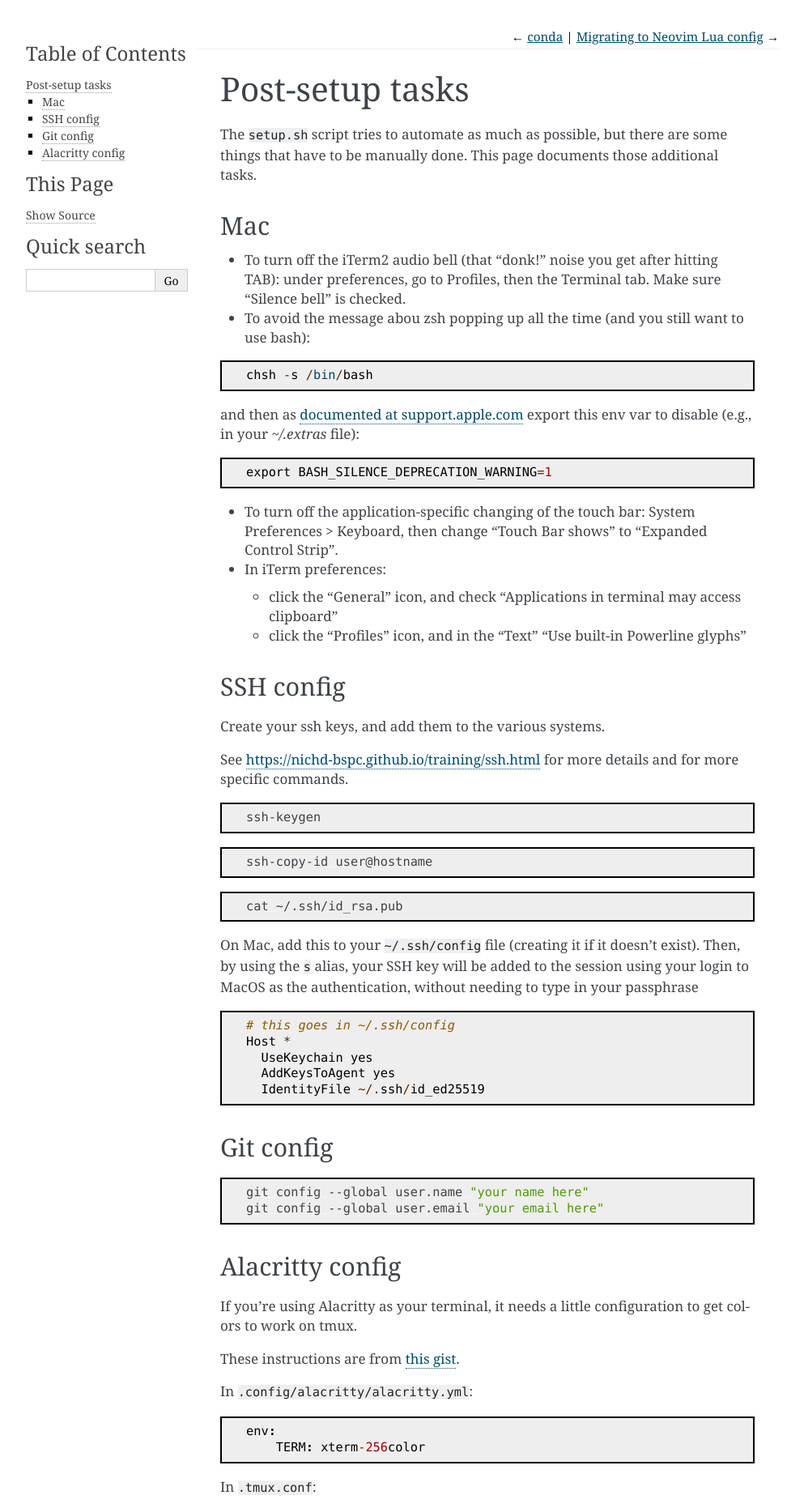
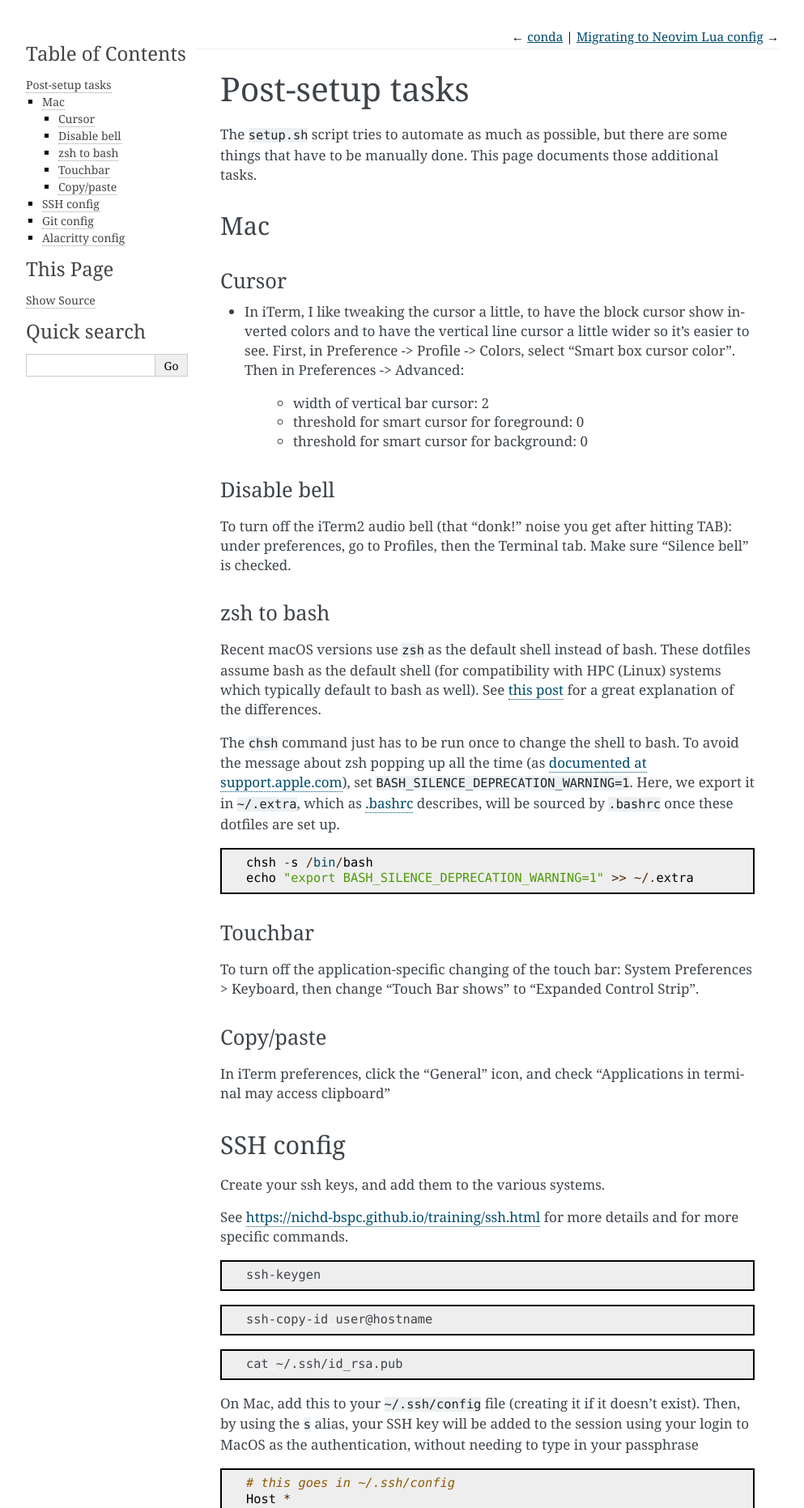
Before and after one commit to daler/dotfiles, a Sphinx documentation site: the page built from docs/post.rst, in a window 1280 px wide. Shown: the top 1862 px of the page at 81% size, without its empty margins (148-1141 px from the left). Built offline with Sphinx 7.4.7, drawn with Linux system fonts in a browser that asks for light colours.

Commit message:
update docs based on recent feedback

```diff
--- a/docs/_static/custom.css
+++ b/docs/_static/custom.css
@@ -35,6 +35,10 @@
     background-color: #f7f9ff;
 }
 
+div.tip {
+    background-color: #f1f8f1;
+}
+
 div.seealso {
     background-color: #fffaf1;
 }
--- a/docs/bash.rst
+++ b/docs/bash.rst
@@ -2,6 +2,8 @@
 
 Bash dotfiles
 =============
+
+.. _bashrc:
 
 ``.bashrc``
 -----------
--- a/docs/post.rst
+++ b/docs/post.rst
@@ -10,35 +10,58 @@ tasks.
 Mac
 ---
 
-- To turn off the iTerm2 audio bell (that "donk!" noise you get after hitting
-  TAB): under preferences, go to Profiles, then the Terminal tab. Make sure
-  "Silence bell" is checked.
+Cursor
+~~~~~~
 
-- To avoid the message abou zsh popping up all the time (and you still want to use bash):
+- In iTerm, I like tweaking the cursor a little, to have the block cursor show
+  inverted colors and to have the vertical line cursor a little wider so it's
+  easier to see. First, in Preference -> Profile -> Colors, select "Smart box
+  cursor color". Then in Preferences -> Advanced:
+
+    - width of vertical bar cursor: 2
+    - threshold for smart cursor for foreground: 0
+    - threshold for smart cursor for background: 0
+
+Disable bell
+~~~~~~~~~~~~
+
+To turn off the iTerm2 audio bell (that "donk!" noise you get after hitting
+TAB): under preferences, go to Profiles, then the Terminal tab. Make sure
+"Silence bell" is checked.
+
+.. _zshmac:
+
+zsh to bash
+~~~~~~~~~~~
+
+Recent macOS versions use ``zsh`` as the default shell instead of bash. These
+dotfiles assume bash as the default shell (for compatibility with HPC (Linux)
+systems which typically default to bash as well). See `this post
+<https://apple.stackexchange.com/a/361957>`_ for a great explanation of the
+differences.
+
+The ``chsh`` command just has to be run once to change the shell to bash. To
+avoid the message about zsh popping up all the time (as `documented at
+support.apple.com <https://support.apple.com/en-us/HT208050>`_), set
+``BASH_SILENCE_DEPRECATION_WARNING=1``. Here, we export it in :file:`~/.extra`,
+which as :ref:`bashrc` describes, will be sourced by :file:`.bashrc` once these
+dotfiles are set up.
 
 .. code-block::
 
     chsh -s /bin/bash
+    echo "export BASH_SILENCE_DEPRECATION_WARNING=1" >> ~/.extra
 
-and then as `documented at support.apple.com
-<https://support.apple.com/en-us/HT208050>`_ export this env var to disable
-(e.g., in your `~/.extras` file):
+Touchbar
+~~~~~~~~
+To turn off the application-specific changing of the touch bar: System
+Preferences > Keyboard, then change "Touch Bar shows" to "Expanded Control
+Strip".
 
-.. code-block::
-
-    export BASH_SILENCE_DEPRECATION_WARNING=1
-
-- To turn off the application-specific changing of the touch bar: System
-  Preferences > Keyboard, then change "Touch Bar shows" to "Expanded Control
-  Strip".
-
-- In iTerm preferences:
-
-  - click the "General" icon, and check "Applications in terminal may access
-    clipboard"
-
-  - click the "Profiles" icon, and in the "Text" "Use built-in
-    Powerline glyphs"
+Copy/paste
+~~~~~~~~~~
+In iTerm preferences, click the "General" icon, and check "Applications in
+terminal may access clipboard"
 
 SSH config
 ----------
--- a/docs/troubleshooting.rst
+++ b/docs/troubleshooting.rst
@@ -36,7 +36,6 @@ which supports 256- and 16-color-only terminals:
    vim.cmd("set notermguicolors")
 
 
-
 Comments don't show up as italic
 --------------------------------
 
```
Also changed, not shown: docs/starthere.rst (+50 -19 lines), docs/vim.rst (+7 -0 lines).
